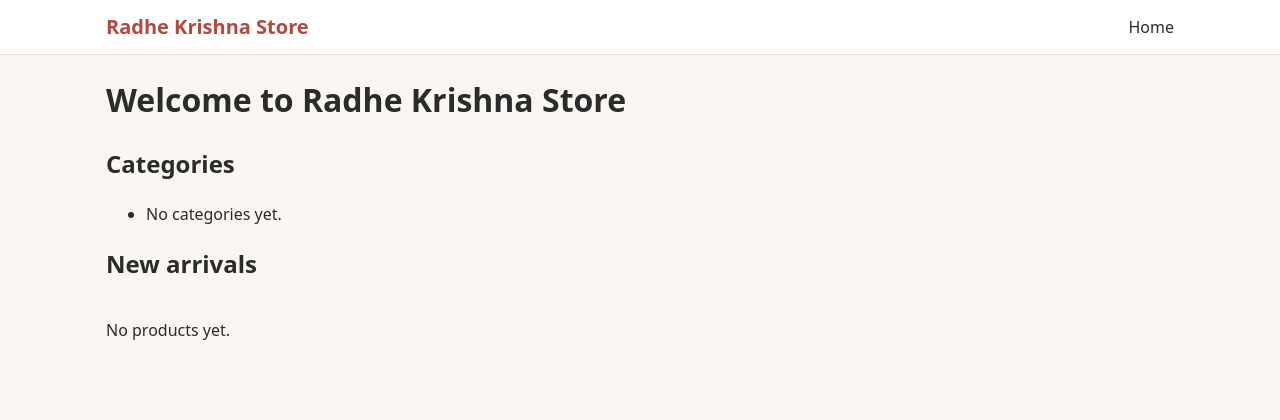
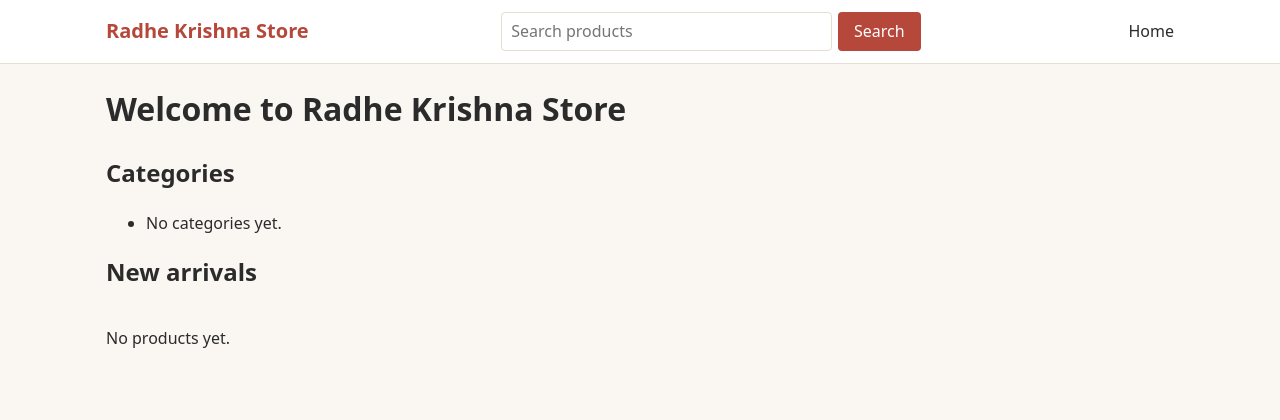
Before and after one commit to web-kalakaar/radhe-krishna-store, a Django app: page / in a window 1280 px wide. Shown: the top 420 px of the page. Run offline with Django 5.2, Linux system fonts and the light colour scheme; data that the repository does not hold is empty.

Commit message:
Add product search from the navbar

```diff
--- a/static/css/style.css
+++ b/static/css/style.css
@@ -358,3 +358,26 @@ main {
   color: #c62828;
   margin: 0.25rem 0;
 }
+
+
+/* Search box */
+.site-header__inner {
+  flex-wrap: wrap;
+  gap: 0.5rem 1rem;
+}
+
+.search {
+  display: flex;
+  flex: 1;
+  gap: 0.4rem;
+  max-width: 420px;
+}
+
+.search input {
+  flex: 1;
+  min-width: 0;
+  padding: 0.4rem 0.6rem;
+  font: inherit;
+  border: 1px solid var(--color-border);
+  border-radius: 4px;
+}
--- a/store/urls.py
+++ b/store/urls.py
@@ -7,5 +7,6 @@ app_name = "store"
 urlpatterns = [
     path("", views.home, name="home"),
     path("category/<slug:slug>/", views.category_detail, name="category_detail"),
-        path("product/<slug:slug>/", views.product_detail, name="product_detail"),
+    path("product/<slug:slug>/", views.product_detail, name="product_detail"),
+    path("search/", views.search, name="search"),
 ]
--- a/store/views.py
+++ b/store/views.py
@@ -1,7 +1,7 @@
 from django.shortcuts import get_object_or_404, render
 from .forms import ProductFilterForm
 from .models import Category, Product
-
+from django.db.models import Q
 
 def home(request):
     categories = Category.objects.all()
@@ -35,3 +35,23 @@ def product_detail(request, slug):
         is_available=True,
     )
     return render(request, "store/product_detail.html", {"product": product})
+
+def search(request):
+    query = request.GET.get("q", "").strip()[:100]
+    products = Product.objects.none()
+
+    if query:
+        products = Product.objects.filter(is_available=True)
+        for word in query.split():
+            products = products.filter(
+                Q(name__icontains=word)
+                | Q(brand__icontains=word)
+                | Q(category__name__icontains=word)
+            )
+        products = products.prefetch_related("images")
+
+    return render(
+        request,
+        "store/search.html",
+        {"query": query, "products": products},
+    )
--- a/templates/partials/navbar.html
+++ b/templates/partials/navbar.html
@@ -1,6 +1,13 @@
 <header class="site-header">
   <div class="container site-header__inner">
     <a class="brand" href="{% url 'store:home' %}">Radhe Krishna Store</a>
+
+    <form class="search" action="{% url 'store:search' %}" method="get" role="search">
+      <input type="search" name="q" value="{{ request.GET.q }}"
+             placeholder="Search products" aria-label="Search products" maxlength="100">
+      <button type="submit" class="btn">Search</button>
+    </form>
+
     <nav class="nav">
       <a href="{% url 'store:home' %}">Home</a>
     </nav>
```
Also changed, not shown: templates/store/search.html (added, +21 -0 lines).
